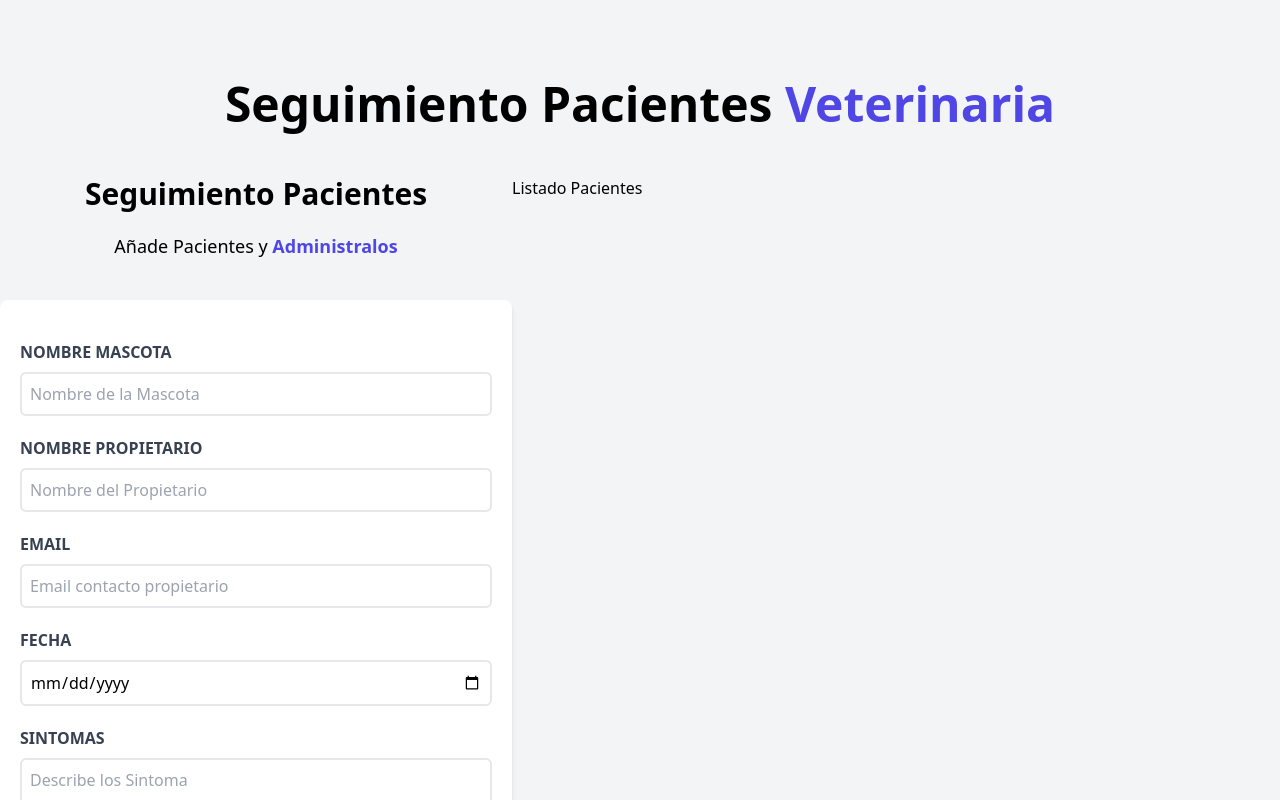
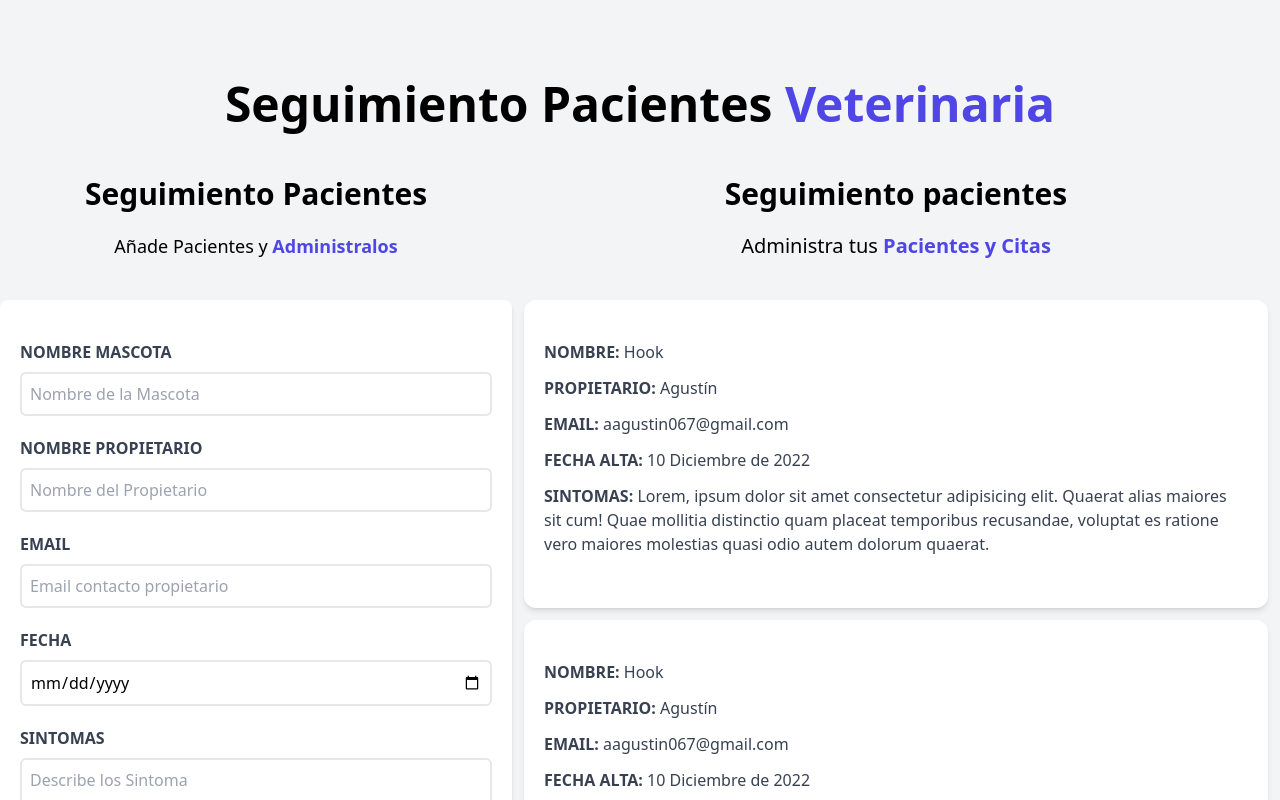
Before and after one commit to aquinoagustin/veterinaria-vite, a React (Vite) app: page / in a window 1280 px wide. Shown: the top 800 px of the page. Built offline with nearby package versions, Linux system fonts and the light colour scheme.

Commit message:
Terminando maquetacion

```diff
--- a/src/components/ListadoPacientes.jsx
+++ b/src/components/ListadoPacientes.jsx
@@ -1,5 +1,17 @@
+import Paciente from './Paciente';
 export default function ListadoPacientes(){
     return(
-        <h2>Listado Pacientes</h2>
+        <div className="md:w-1/2 lg:w-3/5 md:h-screen overflow-scroll">
+            <h2 className="font-black text-3xl text-center">Seguimiento pacientes</h2>
+            <p className="text-xl mt-5 mb-10 text-center">
+                Administra tus {''}
+                <span className="text-indigo-600 font-bold">Pacientes y Citas</span>
+            </p>
+            <Paciente/>
+            <Paciente/>
+            <Paciente/>
+            <Paciente/>
+            <Paciente/>
+        </div>
     )
 }
```
